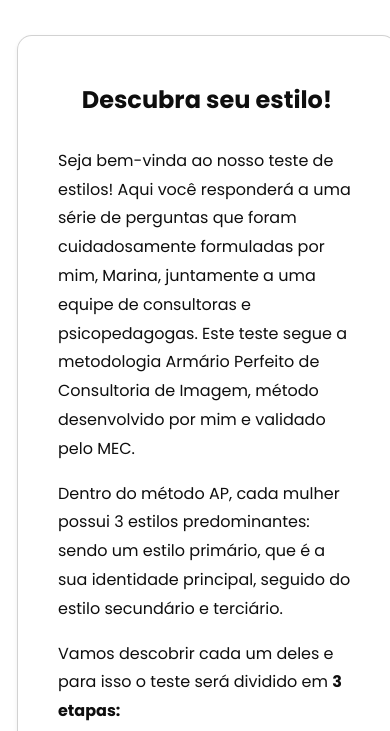
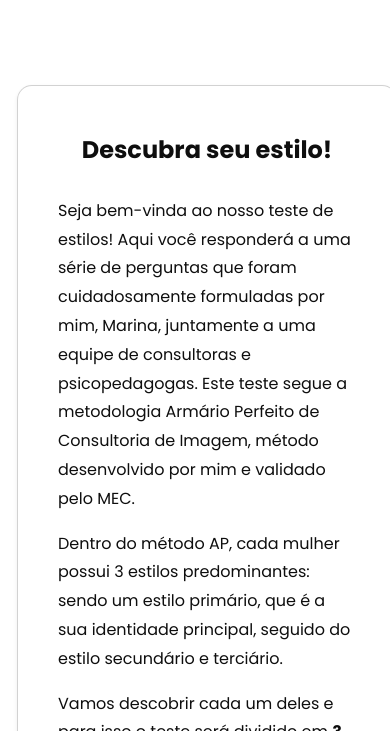
Before and after one commit to alexandrehcarmo/TipoBiofisico, a plain HTML site: page index.html in a window 390 px wide. Shown: the part 113-844 px from the top of the page. Drawn offline with nearby package versions, Linux system fonts and the light colour scheme.

Commit message:
Atualiza style

```diff
--- a/style.css
+++ b/style.css
@@ -64,6 +64,11 @@
         margin: 0;              /* Remove margens padrão do body */
         padding: 0;             /* Remove paddings padrão do body */
 
+        /* Calcula: Altura do Cabeçalho (70px) + Margem Top do .container.mt-5 (aprox. 48px) = 118px. Arredondamos para 120px para segurança. */
+        padding-top: 120px !important; /* CORREÇÃO: Compensar cabeçalho + margem do primeiro elemento */
+        /* Valor generoso para garantir que o botão não seja cortado pela barra de navegação do celular */
+        padding-bottom: 120px; /* CORREÇÃO: Espaçamento de segurança para o botão */
+
         /* Suas novas regras para o body, conforme discutimos antes: */
         min-height: calc(var(--vh, 1vh) * 100); /* Garante que o body tenha pelo menos 100% da altura da viewport calculada */
         display: flex;          /* Transforma o body em container flex */
@@ -72,13 +77,13 @@
 
         /* Manter as outras propriedades do body que você já tinha, como: */
         font-family: var(--font-body);
-        padding-bottom: 50px;
+
         color: var(--brand-neutral-dark);
         max-width: 1200px;
         margin-left: auto;
         margin-right: auto;
         box-shadow: 0 0 30px rgba(0,0,0,0.05);
-        padding-top: 60px;
+
         overflow-x: hidden !important; /* Mantenho o !important aqui para garantir que nenhuma outra regra anule o overflow-x do body, dado o seu contexto. No html já removemos. */
     }
 
@@ -563,20 +568,23 @@
         }
 
         body {
-             /* AJUSTE PARA COMPENSAR A ALTURA DO CABEÇALHO FIXO EM TELAS MENORES */
-            padding-top: 100px !important; /* Garante que o padding superior do body compense a altura do cabeçalho */
-            /* padding-top: 60px !important; /* Garante que o padding superior do body compense a altura do cabeçalho, mesmo com outras regras de padding */
+            /* Calcula: Altura do Cabeçalho Mobile (100px) + Margem Top do .container.mt-5 (aprox. 48px) = 148px. Arredondamos para 150px. */
+            padding-top: 150px !important; /* CORREÇÃO: Ajusta o padding-top para o cabeçalho móvel + margem */
+            /* Garante que o padding-bottom seja generoso para telas menores também */
+            padding-bottom: 120px !important; /* CORREÇÃO: Garante espaçamento de segurança para o botão */
         }
 
     }
 
     @media (max-width: 576px) {
+
         body {
             max-width: 100% !important;
-            padding-left: 5px !important;   /* Mantém o padding horizontal */
-            padding-right: 5px !important;  /* Mantém o padding horizontal */
-            padding-bottom: 8px !important; /* Mantém o padding inferior */
-        /* O padding-top é controlado pela regra mais específica do @media (max-width: 768px) ou pela geral, garantindo que o cabeçalho fixo não esconda o conteúdo. */
+            padding-left: 5px !important;
+            padding-right: 5px !important;
+            /* ESTA ERA A PRINCIPAL SUSPEITA! Mude este valor que estava em 8px !important; */
+            padding-bottom: 120px !important; /* CORREÇÃO: Ajuste para ser generoso para telas muito pequenas */
+            /* O padding-top é controlado pela regra mais específica do @media (max-width: 768px) ou pela geral */
         }
 
         #final-resultado {
```
